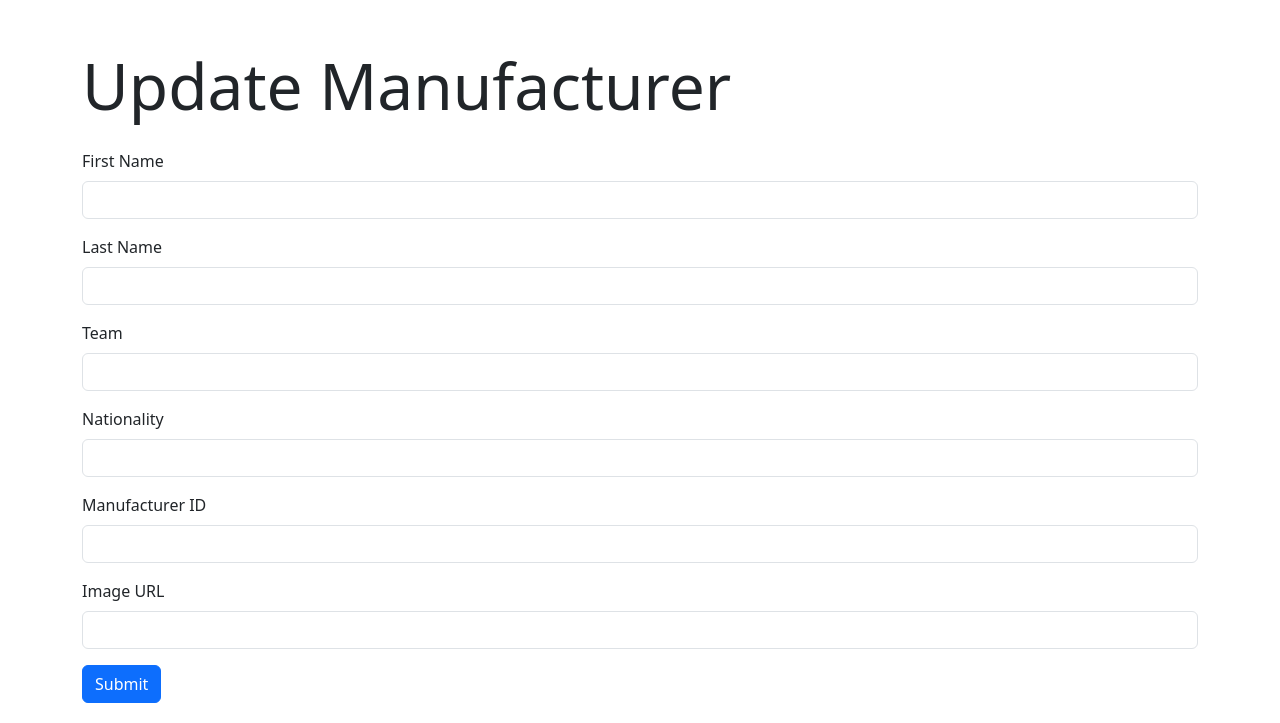
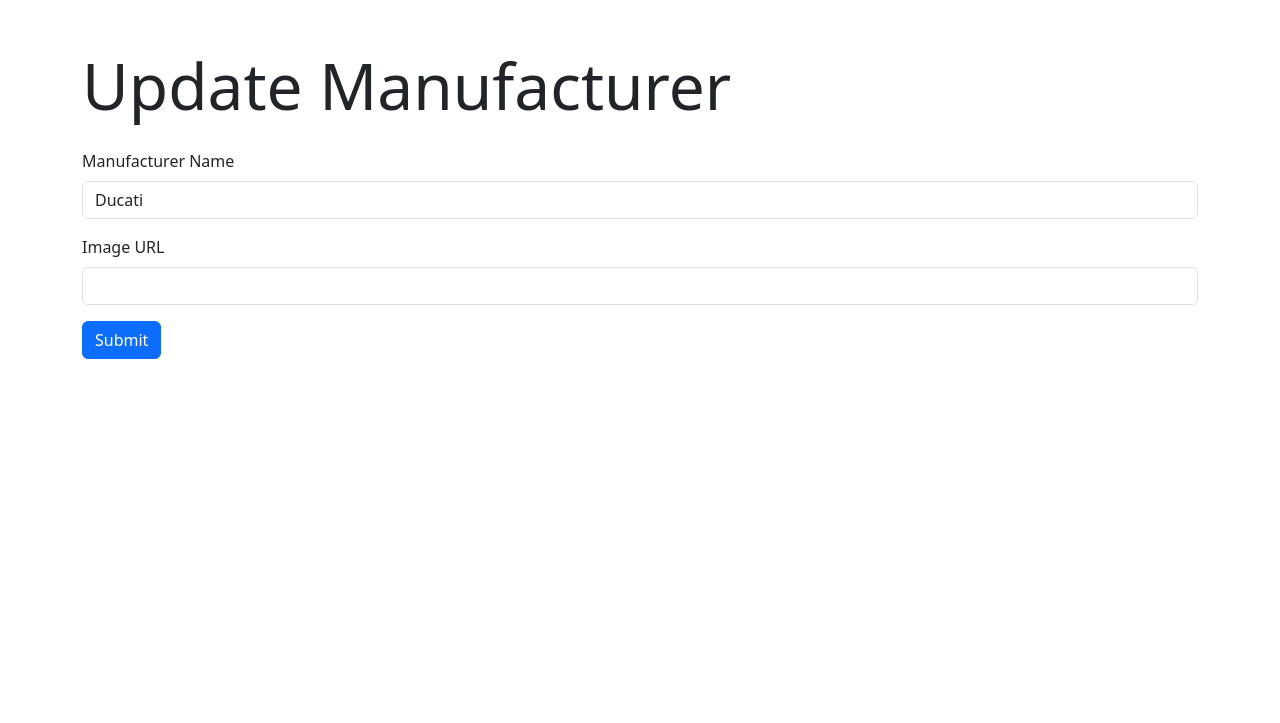
Before and after one commit to ErkoAbdu/motogp_cms, a PHP site: page /updateManufacturerForm.php?id=1 in a window 1280 px wide. Shown: the part 77-800 px from the top of the page. Run offline with PHP 8.4, Linux system fonts and the light colour scheme; data comes from the database, SQL or seed files in the repository; data that the repository does not hold is empty.

Commit message:
Completed by Erko
completed crud for riders and manufacturers
created admin folder and users file for login

```diff
--- a/assignment2/manufacturerList.php
+++ b/assignment2/manufacturerList.php
@@ -33,7 +33,7 @@
                   <h5 class="card-title">'. $manufacturer['manufacturer_name'].'</h5>
                 </div>
                 <div class ="card-footer">
-                    <form method="GET" action="updateRiderForm.php">
+                    <form method="GET" action="updateManufacturerForm.php">
                       <input type="hidden" name="id" value="' . $manufacturer['id'] . '">
                       <button type="submit" name="edit" class="btn btn-sm btn-info">Edit</button>
                     </form>
--- a/assignment2/updateManufacturerForm.php
+++ b/assignment2/updateManufacturerForm.php
@@ -27,25 +27,8 @@
         <form action="includes/updateManufacturer.php" method="POST">
             <input type="hidden" name="id" value="<?php echo $result['id']; ?>">
             <div class="mb-3">
-                <label for="fname" class="form-label">First Name</label>
-                <input type="text" class="form-control" id="fname" name="fname"aria-describedby="fname" value="<?php echo $result['fname']; ?>">
-                <div id="emailHelp" class="form-text"></div>
-            </div>
-            <div class="mb-3">
-                <label for="lname" class="form-label">Last Name</label>
-                <input type="text" class="form-control" id="lname" name="lname" aria-describedby="lname" value="<?php echo $result['lname']; ?>">
-            </div>
-            <div class="mb-3">
-                <label for="team" class="form-label">Team</label>
-                <input type="text" class="form-control" id="team" name="team" aria-describedby="team"value="<?php echo $result['team']; ?>">
-            </div>
-            <div class="mb-3">
-                <label for="nationality" class="form-label">Nationality</label>
-                <input type="text" class="form-control" id="nationality" name="nationality" aria-describedby="nationality" value="<?php echo $result['nationality']; ?>">
-            </div>
-            <div class="mb-3">
-                <label for="manufacturer_id" class="form-label">Manufacturer ID</label>
-                <input type="number" class="form-control" id="manufacturer_id" name="manufacturer_id" aria-describedby="manufacturer_id" value="<?php echo $result['manufacturer_id']; ?>">
+                <label for="manufacturer_name" class="form-label">Manufacturer Name</label>
+                <input type="text" class="form-control" id="manufacturer_name" name="manufacturer_name"aria-describedby="manufacturer_name" value="<?php echo $result['manufacturer_name']; ?>">
             </div>
             <div class="mb-3">
                 <label for="imageURL" class="form-label">Image URL</label>
--- a/assignment2/updateRiderForm.php
+++ b/assignment2/updateRiderForm.php
@@ -29,7 +29,6 @@
             <div class="mb-3">
                 <label for="fname" class="form-label">First Name</label>
                 <input type="text" class="form-control" id="fname" name="fname"aria-describedby="fname" value="<?php echo $result['fname']; ?>">
-                <div id="emailHelp" class="form-text"></div>
             </div>
             <div class="mb-3">
                 <label for="lname" class="form-label">Last Name</label>
```
Also changed, not shown: assignment2/admin/users.php (added).
